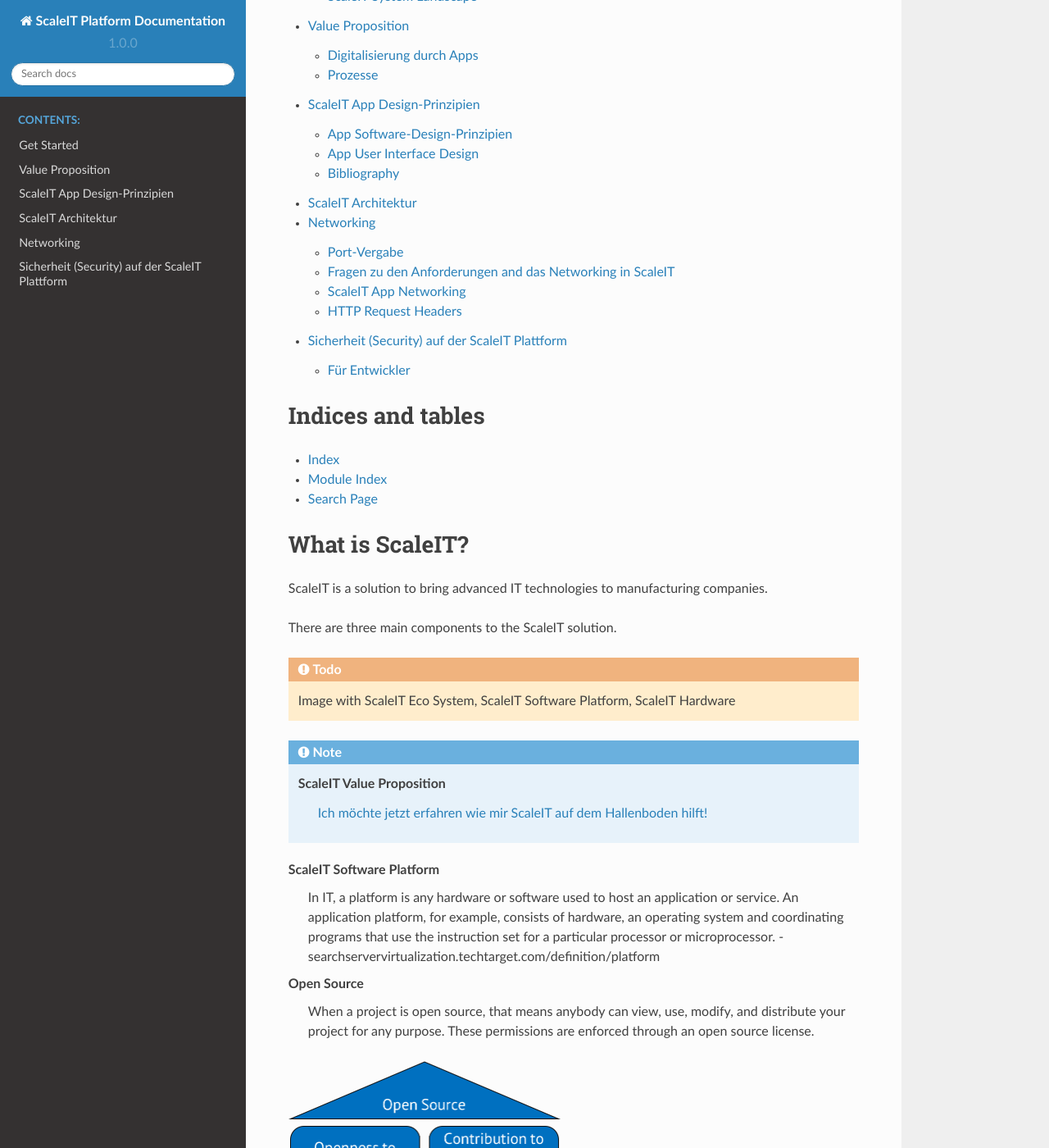
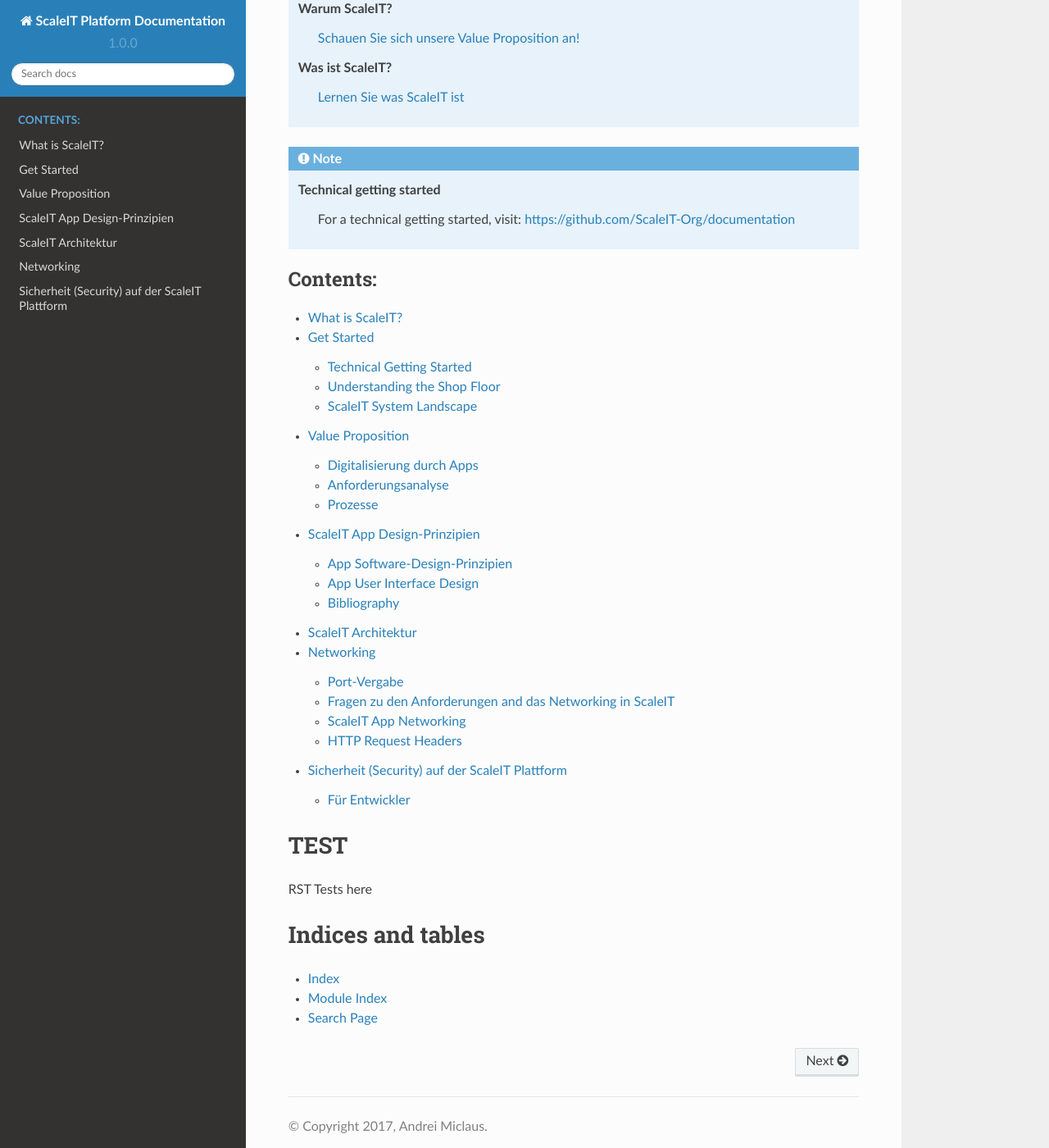
Before and after one commit to ScaleIT-Org/documentation, a Sphinx documentation site: the page built from source/index.rst, in a window 1280 px wide and 1400 px high, scrolled down 284 px. Shown: the whole window at 82% size. Built offline with Sphinx 7.4.7 and the Read the Docs theme 2.0.0, drawn with Linux system fonts in a browser that asks for light colours; some of the changed text lies outside the part shown.

Commit message:
document restructuring; what is and value proposition chapter updates

```diff
--- a/source/getstarted.rst
+++ b/source/getstarted.rst
@@ -1,10 +1,19 @@
 Get Started
 ===========
 
-For a technical getting started visit: https://github.com/ScaleIT-Org/documentation
+Technical Getting Started
+-----------------------------
+
+`Click here for the technical getting started <https://github.com/ScaleIT-Org/documentation>`_
+
+:ref:`Click here for the architecture documentation and white paper <ScaleIT Architektur>`
+
+
+Understanding the Shop Floor
+----------------------------
 
 IoT Aspects of the Shop Floor
------------------------------
+
 
 Wo befinden wir uns wenn wir vom betrieblichen Hallenboden reden?
 
--- a/source/index.rst
+++ b/source/index.rst
@@ -13,12 +13,29 @@
 
 
 Welcome to the ScaleIT Platform documentation!
-==========================================================
+==============================================
+
+.. figure:: img/scaleit_logo.png
+    :scale: 50%
+    :align: center
+    :alt: Die ScaleIT Plattformdokumentation
+
+.. note::
+    Warum ScaleIT?
+        :ref:`Schauen Sie sich unsere Value Proposition an! <value proposition>`
+    Was ist ScaleIT?
+        :ref:`Lernen Sie was ScaleIT ist <what is scaleit>`
+
+.. note::
+    Technical getting started
+        For a technical getting started, visit: https://github.com/ScaleIT-Org/documentation
+
 
 .. toctree::
    :maxdepth: 2
    :caption: Contents:
 
+   whatis
    getstarted
    proposition
    appdesign
@@ -26,59 +43,15 @@
    networking
    security
 
+
+TEST
+=======
+
+RST Tests here
+
 Indices and tables
 ==================
 
 * :ref:`genindex`
 * :ref:`modindex`
 * :ref:`search`
-
-What is ScaleIT?
-================
-
-ScaleIT is a solution to bring advanced IT technologies to manufacturing companies.
-
-There are three main components to the ScaleIT solution.
-
-.. todo::
-   Image with ScaleIT Eco System, ScaleIT Software Platform, ScaleIT Hardware
-
-.. note::
-    ScaleIT Value Proposition
-        :ref:`Ich möchte jetzt erfahren wie mir ScaleIT auf dem Hallenboden hilft! <value proposition>`
-
-ScaleIT Software Platform
-    In IT, a platform is any hardware or software used to host an application or service. An application platform, for example, consists of hardware, an operating system and coordinating programs that use the instruction set for a particular processor or microprocessor. - searchservervirtualization.techtarget.com/definition/platform
-
-
-Open Source
-    When a project is open source, that means anybody can view, use, modify, and distribute your project for any purpose. These permissions are enforced through an open source license.
-
-.. figure:: img/oss_pillars.png
-   :scale: 50 %
-   :alt: Pillars of open source projects: code, community, culture, documentation
-
-   Pillars of open source projects.
-
-.. todo::
-    Link to medium articles:
-
-    `People of ScaleIT <https://medium.com/@scale_it_org/the-people-of-scaleit-382866ff4226>`_
-
-    `OSS for German Manufacturing <https://medium.com/@scale_it_org/a-push-towards-bringing-open-source-mentality-to-german-manufacturing-e29d5af84875>`_
-
-
-
-TEST
-=======
-
-RST Tests here
-
-
-
-
-
-.. rubric:: Footnotes
-
-.. [#f1] https://commons.wikimedia.org/wiki/File:A-B_testing_example.png
-.. [#f2] https://commons.wikimedia.org/wiki/File:Ab-test.jpg
```
Also changed, not shown: source/proposition.rst (+19 -5 lines), source/whatis.rst (added, +54 -0 lines), source/img/scaleit_ecosystem.png (added), source/img/scaleit_logo.png (added), 1 other file.
